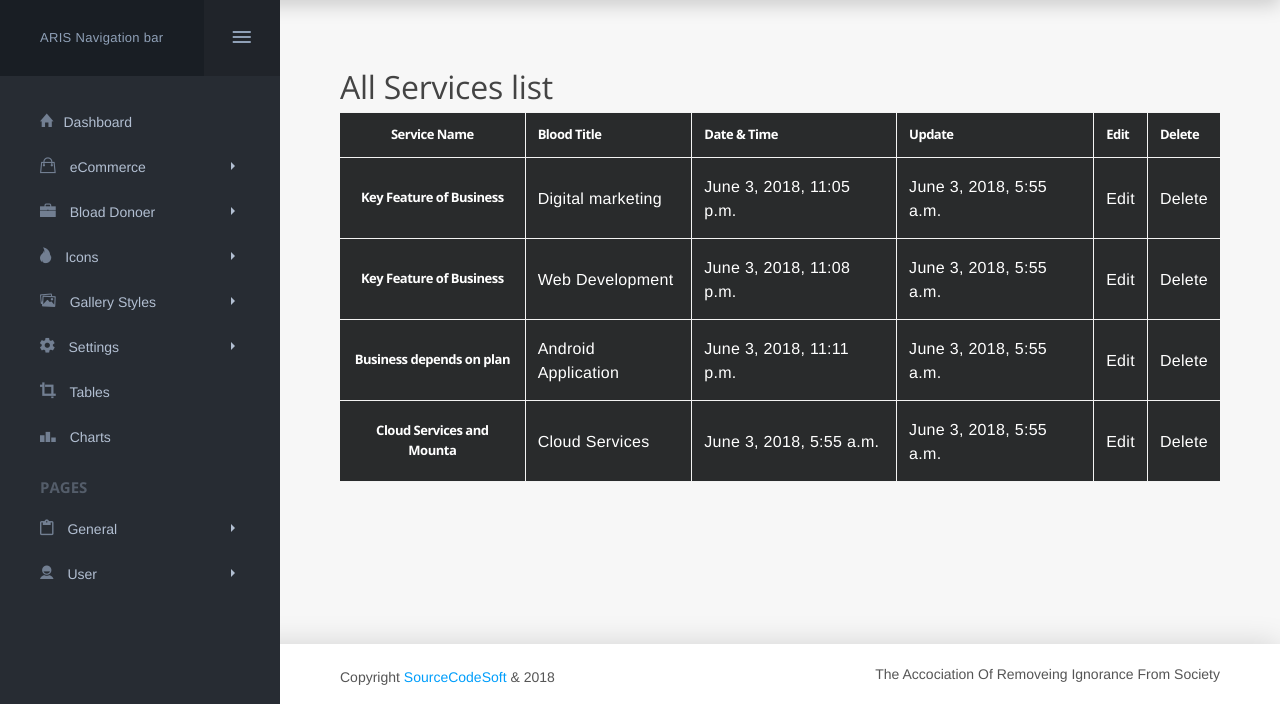
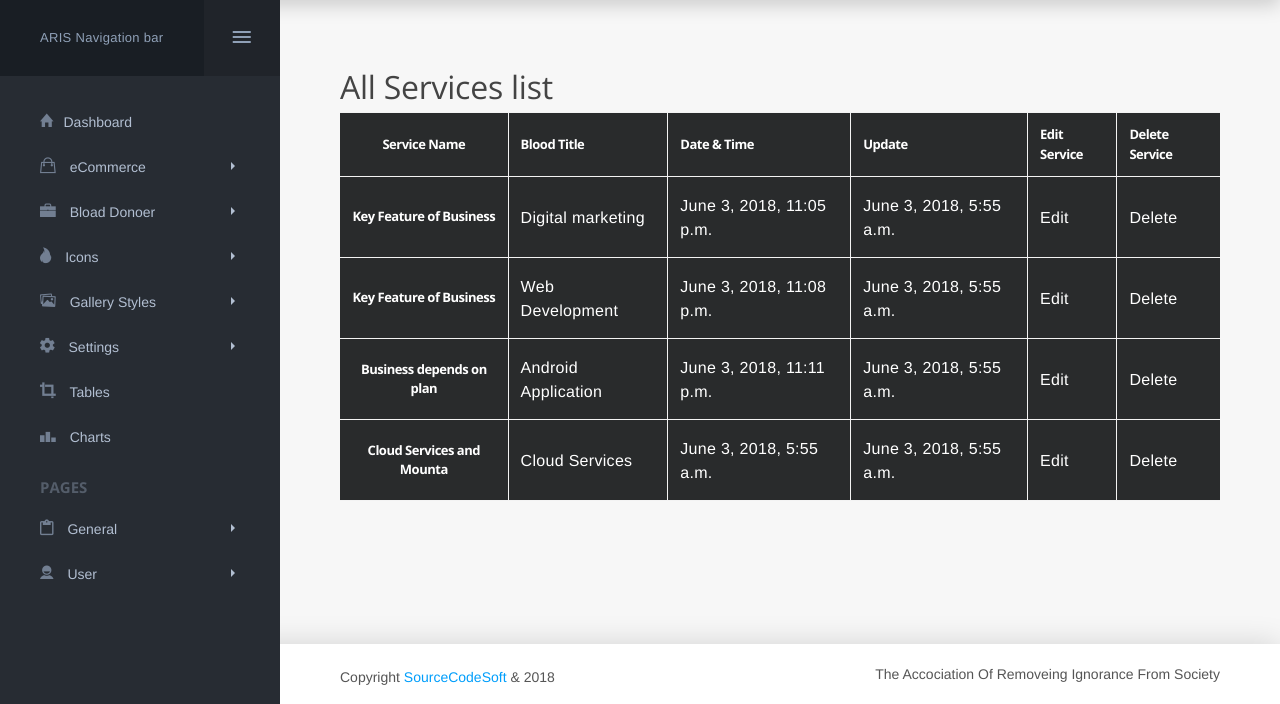
Before and after one commit to mbrsagor/aris, a Django app: page /dashboard/all-services/ in a window 1280 px wide. Shown: the part 96-800 px from the top of the page. Run offline with Django 3.2, Linux system fonts and the light colour scheme; data comes from the database, SQL or seed files in the repository; both versions use the stored data as it was after the commit; some libraries are stand-ins or nearby versions.

Commit message:
server update successfully

```diff
--- a/aris/aris_app/urls.py
+++ b/aris/aris_app/urls.py
@@ -23,6 +23,7 @@ urlpatterns = [
     path('add-service/', serverSection_views, name = 'serverSection_views'),
     path('dashboard/all-services/', allService_views, name = 'allService_views'),
     path('delete-services/<int:id>/', deleteService_views, name = 'deleteService_views'),
+    path('dashboard/updateservice/<int:id>/', updateService_views, name = 'updateService_views'),
 
 ]
 
--- a/aris/aris_app/views.py
+++ b/aris/aris_app/views.py
@@ -262,3 +262,25 @@ def deleteService_views(request, id):
     delete_service_obj.delete()
     messages.add_message(request, messages.INFO, "Service Delete Successfully")
     return redirect(allService_views)
+
+
+
+# Update services
+def updateService_views(request, id):
+
+    update_service_obj = get_object_or_404(Service, id = id)
+    if request.method == 'POST':
+        form = Service_Form(request.POST or None, request.FILES, instance = update_service_obj)
+        if form.is_valid():
+            form.save()
+            messages.add_message(request, messages.INFO, "Service update Successfully")
+        else:
+            messages.add_message(request, messages.INFO, "Service update failed")
+    else:
+        form = Service_Form(instance = update_service_obj)
+    context = {
+        'form' : form,
+        'update_service_obj' : update_service_obj,
+    }
+    template_name = 'admin/service.html'
+    return render(request, template_name, context)
--- a/aris/templates/admin/allservice.html
+++ b/aris/templates/admin/allservice.html
@@ -20,8 +20,8 @@
           <th>Blood Title</th>
           <th>Date & Time</th>
           <th>Update</th>
-          <th>Edit</th>
-          <th>Delete</th>
+          <th>Edit Service</th>
+          <th>Delete Service</th>
       </tr>
   </thead>
   <tbody>
@@ -32,7 +32,7 @@
           <td>{{service_obj.service_title}}</td>
           <td>{{service_obj.create_at}}</td>
           <td>{{service_obj.update_at}}</td>
-          <td><a href="">Edit</a></td>
+          <td><a href="{% url 'updateService_views' service_obj.id %}">Edit</a></td>
           <td><a href="{% url 'deleteService_views' service_obj.id %}">Delete</a></td>
       </tr>
       {% endfor %}
```
Also changed, not shown: aris/db.sqlite3.
